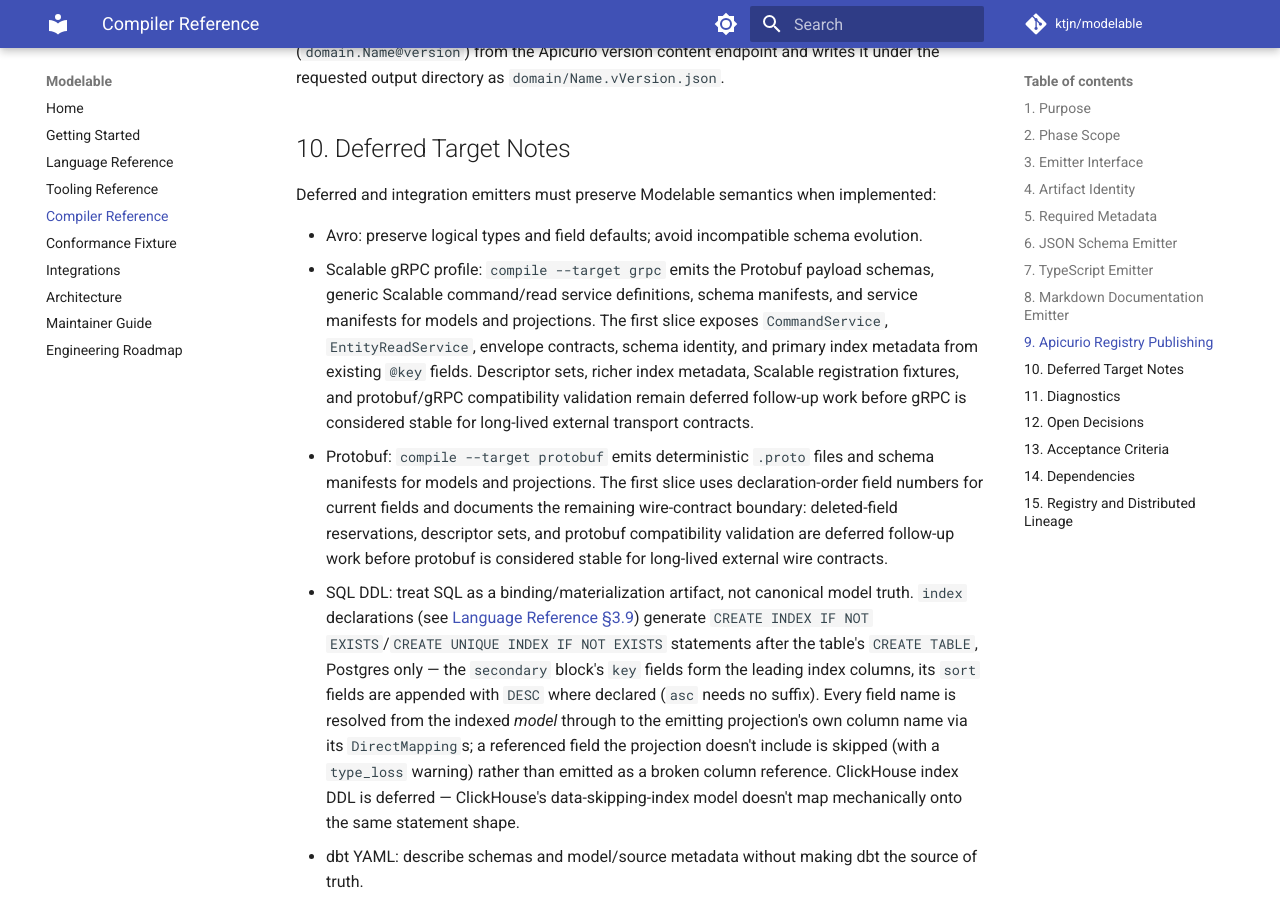
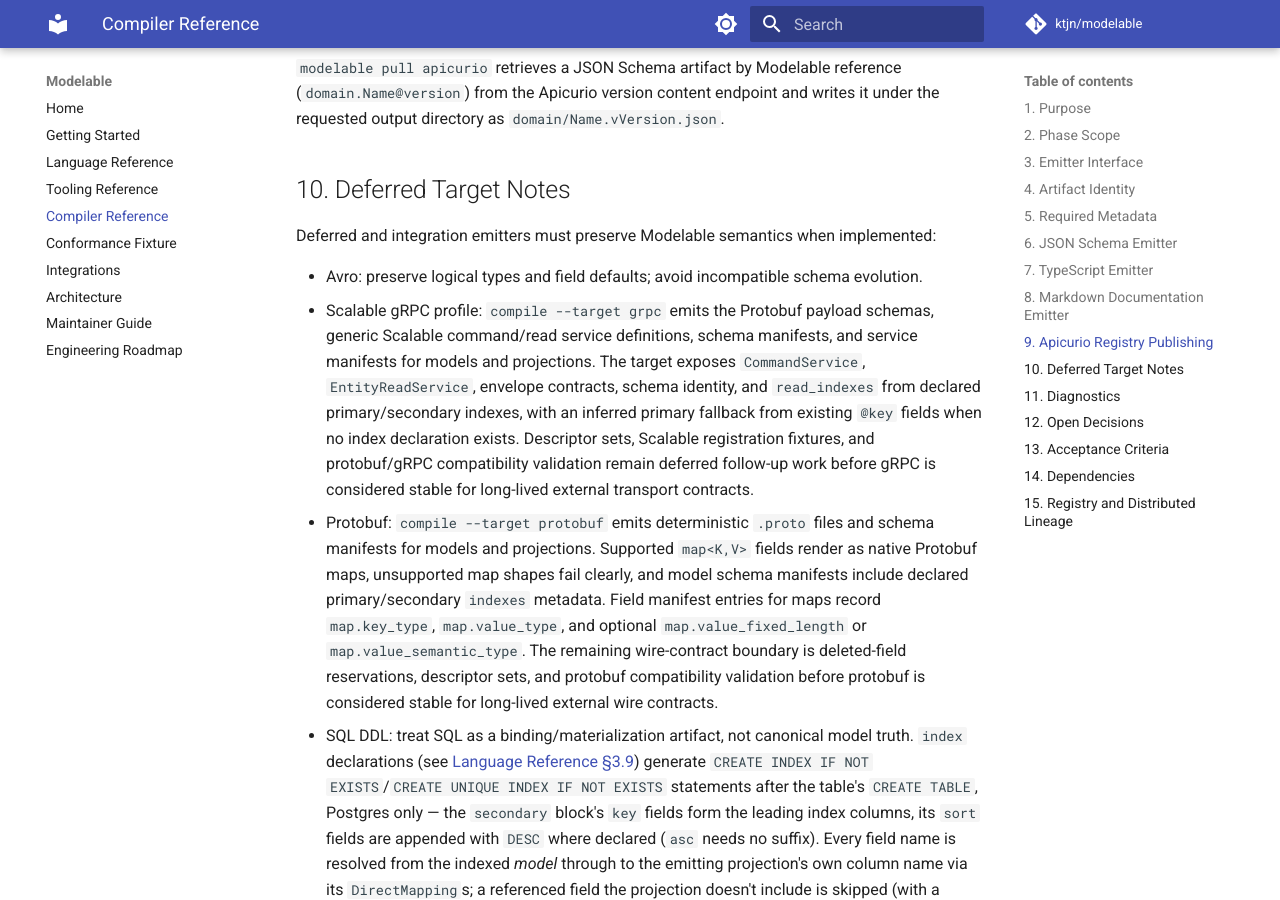
Before and after one commit to ktjn/modelable, an MkDocs documentation site: the page built from docs/compiler-reference.md, in a window 1280 px wide and 900 px high, scrolled down 5546 px. Built offline with MkDocs 1.6.1 and Material for MkDocs 9.7.7, drawn with Linux system fonts in a browser that asks for light colours; comment, search, counter and statistics services are not loaded; some of the changed text lies outside the part shown.

Commit message:
docs: document Protobuf schema fidelity

```diff
--- a/docs/compiler-reference.md
+++ b/docs/compiler-reference.md
@@ -31,8 +31,8 @@ Emitters must be deterministic: the same normalized graph and emitter options pr
 | OpenLineage sync | 3 | Implemented for Marquez-compatible `/api/v1/lineage` endpoints |
 | OpenLineage export | 3 | Implemented local artifact; runtime collection deferred |
 | ODCS export | 4 | Implemented local artifact |
-| Protobuf | 5 | Implemented first local artifact slice; compatibility validation deferred |
-| Scalable gRPC profile | 5 | Implemented first local artifact slice; descriptor and compatibility validation deferred |
+| Protobuf | 5 | Implemented local artifact with native supported maps and schema manifest index metadata; compatibility validation deferred |
+| Scalable gRPC profile | 5 | Implemented local artifact with declared read-index metadata; descriptor and compatibility validation deferred |
 | Avro | 5 | Deferred |
 | OpenAPI | 5 | Deferred |
 | AsyncAPI | 5 | Deferred |
@@ -184,18 +184,23 @@ implemented:
 - Avro: preserve logical types and field defaults; avoid incompatible schema evolution.
 - Scalable gRPC profile: `compile --target grpc` emits the Protobuf payload
   schemas, generic Scalable command/read service definitions, schema manifests,
-  and service manifests for models and projections. The first slice exposes
+  and service manifests for models and projections. The target exposes
   `CommandService`, `EntityReadService`, envelope contracts, schema identity,
-  and primary index metadata from existing `@key` fields. Descriptor sets,
-  richer index metadata, Scalable registration fixtures, and protobuf/gRPC
+  and `read_indexes` from declared primary/secondary indexes, with an inferred
+  primary fallback from existing `@key` fields when no index declaration
+  exists. Descriptor sets, Scalable registration fixtures, and protobuf/gRPC
   compatibility validation remain deferred follow-up work before gRPC is
   considered stable for long-lived external transport contracts.
 - Protobuf: `compile --target protobuf` emits deterministic `.proto` files and
-  schema manifests for models and projections. The first slice uses
-  declaration-order field numbers for current fields and documents the
-  remaining wire-contract boundary: deleted-field reservations, descriptor
-  sets, and protobuf compatibility validation are deferred follow-up work
-  before protobuf is considered stable for long-lived external wire contracts.
+  schema manifests for models and projections. Supported `map<K,V>` fields
+  render as native Protobuf maps, unsupported map shapes fail clearly, and
+  model schema manifests include declared primary/secondary `indexes`
+  metadata. Field manifest entries for maps record `map.key_type`,
+  `map.value_type`, and optional `map.value_fixed_length` or
+  `map.value_semantic_type`. The remaining wire-contract boundary is
+  deleted-field reservations, descriptor sets, and protobuf compatibility
+  validation before protobuf is considered stable for long-lived external wire
+  contracts.
 - SQL DDL: treat SQL as a binding/materialization artifact, not canonical
   model truth. `index` declarations (see [Language Reference
   §3.9](language-reference.md#39-index-declarations)) generate
```
Also changed, not shown: CHANGELOG.md (+4 -0 lines), ROADMAP.md (+7 -7 lines), docs/cli-reference.md (+12 -6 lines), docs/wire-format-contract.md (+2 -2 lines), 2 other files.
